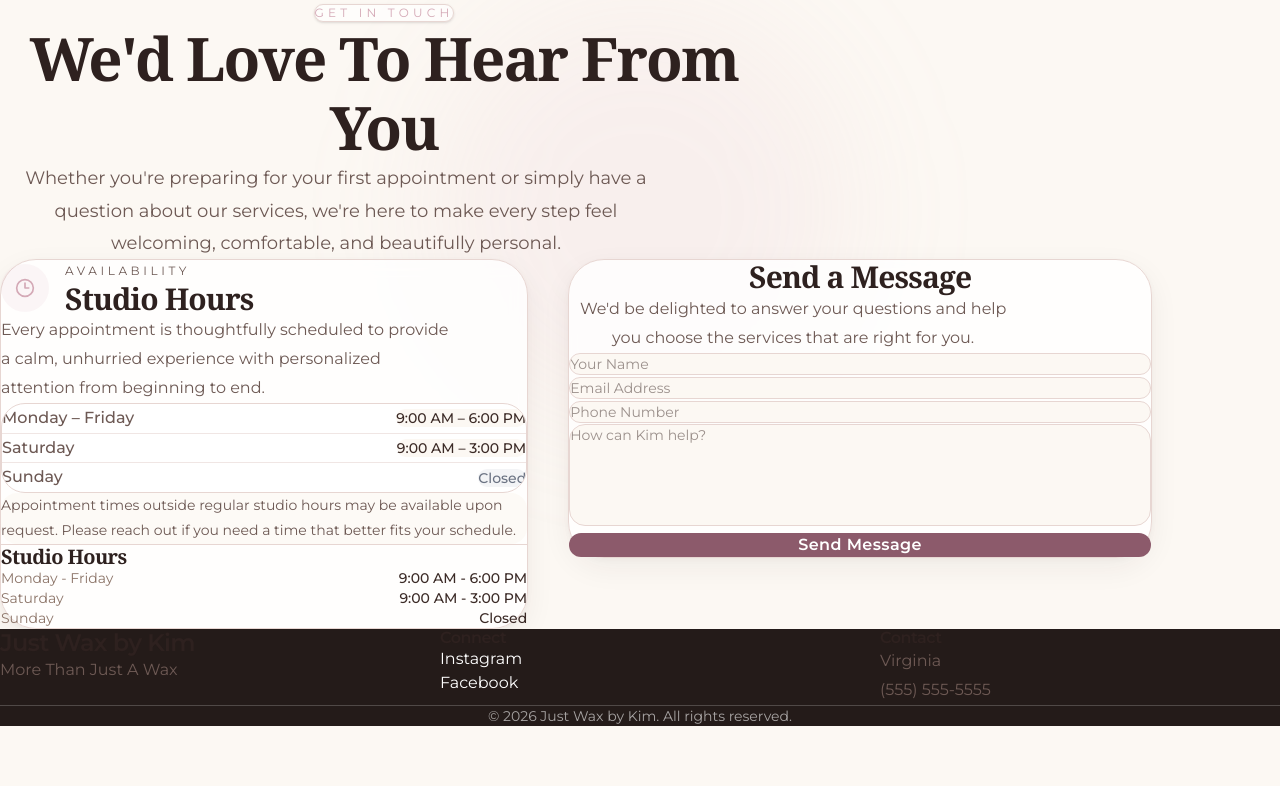
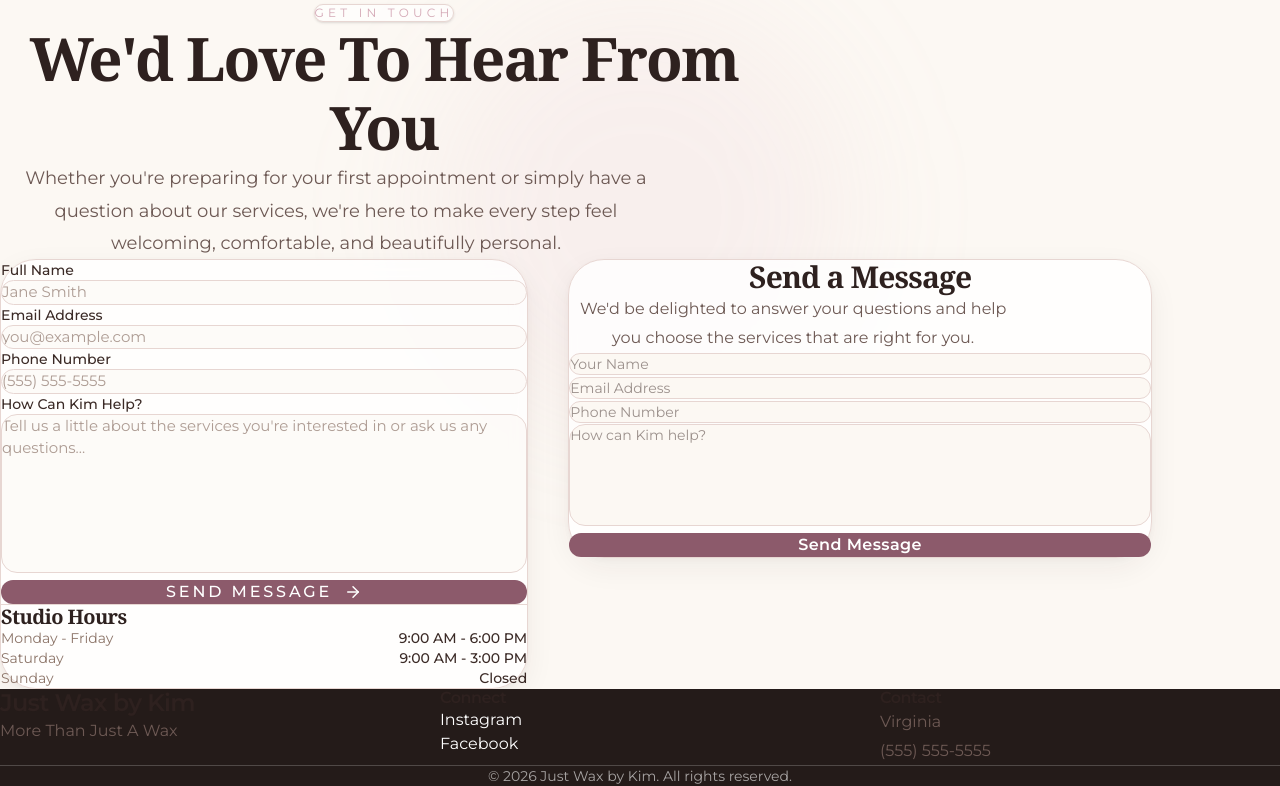
Before and after one commit to kevin-phan-25/just-wax-by-kim, a Next.js app: page / in a window 1280 px wide. Shown: the part 3883-4669 px from the top of the page. Before the commit the page ends 4609 px from the top, so only its background shows below. Built offline with nearby package versions, Linux system fonts and the light colour scheme; a web font is replaced by a local one.

Commit message:
Update ContactInfo.tsx

```diff
--- a/features/contact/ContactInfo.tsx
+++ b/features/contact/ContactInfo.tsx
@@ -1,185 +1,258 @@
-/**
- * -----------------------------------------------------------------------------
- * File: ContactHours.tsx
- *
- * Description:
- * Luxury studio hours display.
- *
- * Redesigned:
- * - Boutique spa styling
- * - Elegant visual hierarchy
- * - Icon header
- * - Premium spacing
- *
- * -----------------------------------------------------------------------------
- */
+"use client";
+
+import { useState } from "react";
 
 import {
-  Clock3,
+  ArrowRight,
+  LoaderCircle,
 } from "lucide-react";
 
-const HOURS = [
-  {
-    day: "Monday – Friday",
-    time: "9:00 AM – 6:00 PM",
-  },
-  {
-    day: "Saturday",
-    time: "9:00 AM – 3:00 PM",
-  },
-  {
-    day: "Sunday",
-    time: "Closed",
-  },
-];
+export default function ContactForm() {
+  const [isSubmitting, setIsSubmitting] = useState(false);
+  const [message, setMessage] = useState("");
 
-export default function ContactHours() {
+  async function handleSubmit(
+    e: React.FormEvent<HTMLFormElement>
+  ) {
+    e.preventDefault();
+
+    setIsSubmitting(true);
+    setMessage("");
+
+    const formData = new FormData(e.currentTarget);
+
+    try {
+      const response = await fetch("/api/contact", {
+        method: "POST",
+        body: formData,
+      });
+
+      if (response.ok) {
+        setMessage(
+          "Thank you for reaching out. Your message has been sent successfully."
+        );
+
+        e.currentTarget.reset();
+      } else {
+        setMessage(
+          "We couldn't send your message. Please try again."
+        );
+      }
+    } catch {
+      setMessage(
+        "Something went wrong. Please try again in a few moments."
+      );
+    } finally {
+      setIsSubmitting(false);
+    }
+  }
+
+  const inputStyle = `
+    w-full
+    rounded-2xl
+    border
+    border-brand-border
+    bg-brand-cream/50
+    px-6
+    py-5
+    text-[15px]
+    text-brand-espresso
+    placeholder:text-brand-taupe/70
+    outline-none
+    transition-all
+    duration-300
+    focus:border-brand-dusty-pink
+    focus:bg-white
+    focus:ring-4
+    focus:ring-brand-dusty-pink/10
+  `;
+
   return (
-    <div>
-      {/* Header */}
-
-      <div className="flex items-center gap-4">
-        <div
-          className="
-            flex
-            h-12
-            w-12
-            items-center
-            justify-center
-            rounded-full
-            bg-brand-dusty-pink/10
-          "
+    <form
+      onSubmit={handleSubmit}
+      className="space-y-7"
     >
-          <Clock3
-            size={20}
-            className="text-brand-dusty-pink"
-          />
-        </div>
+      {/* Name */}
 
       <div>
-          <p
+        <label
+          htmlFor="name"
           className="
-              text-xs
-              uppercase
-              tracking-[0.30em]
-              text-brand-dusty-pink
-            "
-          >
-            Availability
-          </p>
-
-          <h3
-            className="
-              mt-1
-              font-serif
-              text-3xl
-              text-brand-espresso
-            "
-          >
-            Studio Hours
-          </h3>
-        </div>
-      </div>
-
-      {/* Description */}
-
-      <p
-        className="
-          mt-6
-          max-w-md
-          leading-8
-          text-brand-taupe
-        "
-      >
-        Every appointment is thoughtfully scheduled to provide a calm,
-        unhurried experience with personalized attention from beginning
-        to end.
-      </p>
-
-      {/* Schedule */}
-
-      <div
-        className="
-          mt-10
-          overflow-hidden
-          rounded-3xl
-          border
-          border-brand-border
-          bg-white
-        "
-      >
-        {HOURS.map((item, index) => (
-          <div
-            key={item.day}
-            className={`
-              flex
-              items-center
-              justify-between
-              px-8
-              py-6
-              ${
-                index !== HOURS.length - 1
-                  ? "border-b border-brand-border/60"
-                  : ""
-              }
-            `}
-          >
-            <div>
-              <p
-                className="
+            mb-2
+            block
+            text-sm
             font-medium
             text-brand-espresso
           "
         >
-                {item.day}
-              </p>
+          Full Name
+        </label>
+
+        <input
+          id="name"
+          name="name"
+          required
+          placeholder="Jane Smith"
+          className={inputStyle}
+        />
       </div>
 
+      {/* Email */}
+
       <div>
-              <span
-                className={`
-                  rounded-full
-                  px-4
-                  py-2
+        <label
+          htmlFor="email"
+          className="
+            mb-2
+            block
             text-sm
             font-medium
-                  ${
-                    item.time === "Closed"
-                      ? "bg-gray-100 text-gray-500"
-                      : "bg-brand-cream text-brand-espresso"
-                  }
-                `}
+            text-brand-espresso
+          "
         >
-                {item.time}
-              </span>
-            </div>
-          </div>
-        ))}
+          Email Address
+        </label>
+
+        <input
+          id="email"
+          type="email"
+          name="email"
+          required
+          placeholder="you@example.com"
+          className={inputStyle}
+        />
       </div>
 
-      {/* Footer Note */}
+      {/* Phone */}
 
+      <div>
+        <label
+          htmlFor="phone"
+          className="
+            mb-2
+            block
+            text-sm
+            font-medium
+            text-brand-espresso
+          "
+        >
+          Phone Number
+        </label>
+
+        <input
+          id="phone"
+          type="tel"
+          name="phone"
+          placeholder="(555) 555-5555"
+          className={inputStyle}
+        />
+      </div>
+
+      {/* Message */}
+
+      <div>
+        <label
+          htmlFor="message"
+          className="
+            mb-2
+            block
+            text-sm
+            font-medium
+            text-brand-espresso
+          "
+        >
+          How Can Kim Help?
+        </label>
+
+        <textarea
+          id="message"
+          name="message"
+          required
+          rows={7}
+          placeholder="Tell us a little about the services you're interested in or ask us any questions..."
+          className={`${inputStyle} resize-none`}
+        />
+      </div>
+
+      {/* Button */}
+
+      <button
+        type="submit"
+        disabled={isSubmitting}
+        className="
+          group
+          flex
+          w-full
+          items-center
+          justify-center
+          gap-3
+          rounded-full
+          bg-brand-plum
+          px-8
+          py-5
+          font-medium
+          tracking-[0.18em]
+          uppercase
+          text-white
+          transition-all
+          duration-300
+          hover:-translate-y-1
+          hover:bg-[#734454]
+          hover:shadow-xl
+          disabled:cursor-not-allowed
+          disabled:opacity-70
+        "
+      >
+        {isSubmitting ? (
+          <>
+            <LoaderCircle
+              size={18}
+              className="animate-spin"
+            />
+
+            Sending...
+          </>
+        ) : (
+          <>
+            Send Message
+
+            <ArrowRight
+              size={18}
+              className="
+                transition-transform
+                duration-300
+                group-hover:translate-x-1
+              "
+            />
+          </>
+        )}
+      </button>
+
+      {/* Status */}
+
+      {message && (
         <div
           className="
-          mt-8
             rounded-2xl
-          bg-brand-cream/70
-          px-6
-          py-5
+            border
+            border-brand-border
+            bg-brand-cream/60
+            px-5
+            py-4
           "
         >
           <p
             className="
+              text-center
               text-sm
               leading-7
               text-brand-taupe
             "
           >
-          Appointment times outside regular studio hours may be available
-          upon request. Please reach out if you need a time that better
-          fits your schedule.
+            {message}
           </p>
         </div>
-    </div>
+      )}
+    </form>
   );
 }
```
Lines whose indentation alone changed are shown as unchanged.
